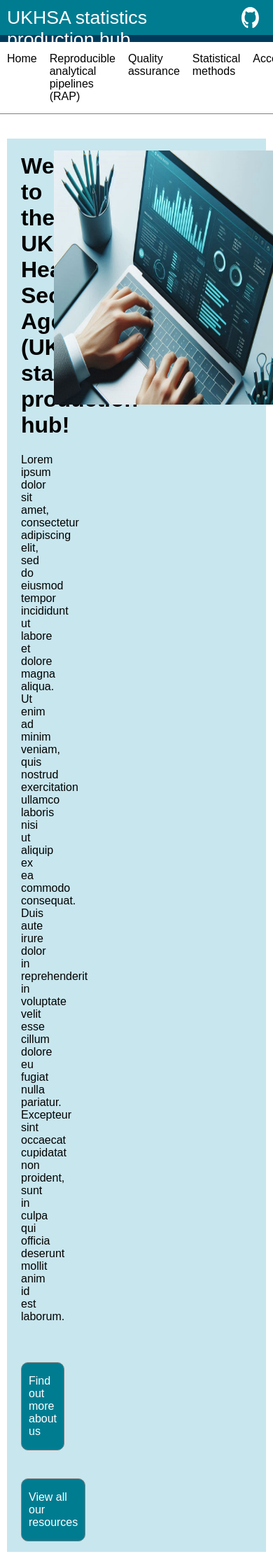
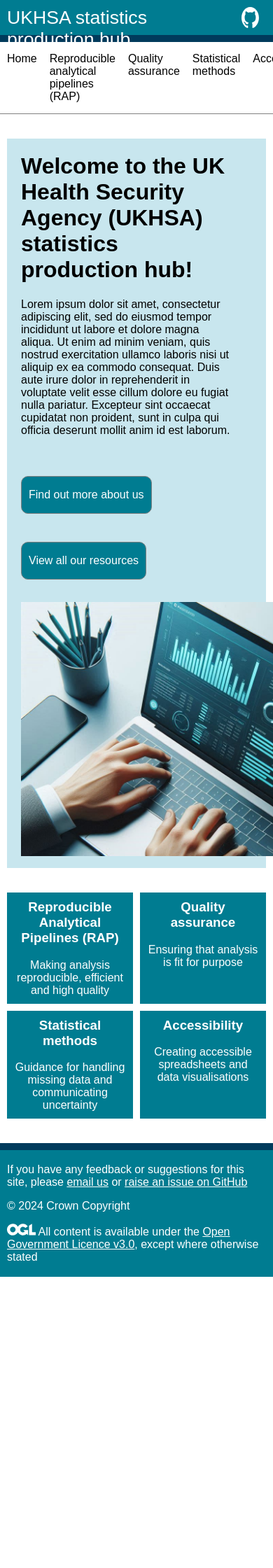
Before and after one commit to BenCuff/github-pages-test, a Jekyll site: the page built from docs/index.md, in a window 390 px wide. Shown: the top 2240 px of the page at 70% size. Built offline with Jekyll 4.4.1, drawn with Linux system fonts in a browser that asks for light colours; after the commit the page ends 1824 px from its top, so only the background shows below that.

Commit message:
Index page styling

```diff
--- a/docs/assets/styles-index.css
+++ b/docs/assets/styles-index.css
@@ -69,6 +69,6 @@
 
 /*Small screen declarations*/
 @media only screen and (max-width: 1015px) {
-  img{padding-left:0;}
-  .box{flex-wrap: wrap;}
+  #box-right{padding-left:0; max-width:500px; max-height:363px; width:auto; height:auto}
+  #box{flex-wrap: wrap;}
 }
```
